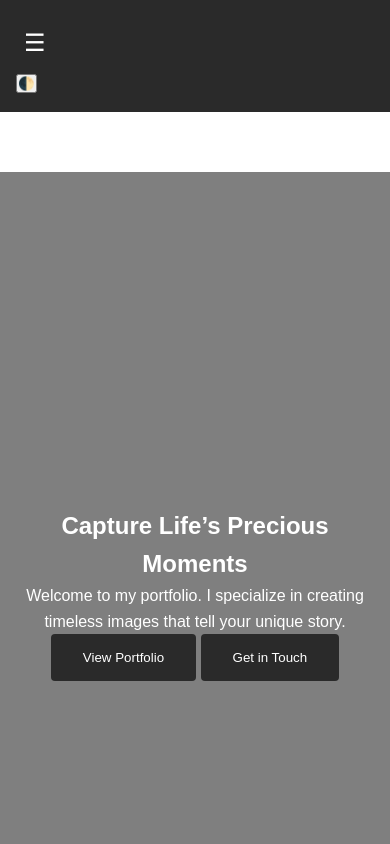
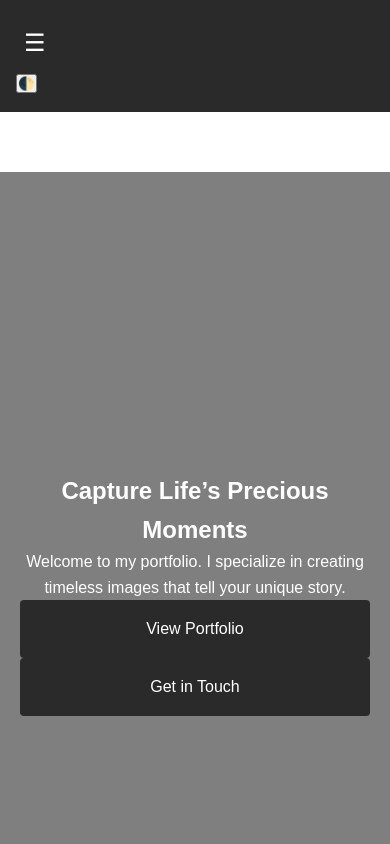
Before and after one commit to praveensaummya/Portfolio_test, a plain HTML site: page index.html in a window 390 px wide. Shown: the top 844 px of the page. Drawn offline with Linux system fonts and the light colour scheme.

Commit message:
buttons improve landing page

```diff
--- a/css/global.css
+++ b/css/global.css
@@ -42,7 +42,9 @@ footer {
     margin-top: 4rem;
 }
 
+/* Modify existing .cta class */
 .cta {
+    display: inline-block;
     padding: 1rem 2rem;
     background: #2a2a2a;
     color: white;
@@ -50,12 +52,21 @@ footer {
     border-radius: 4px;
     cursor: pointer;
     transition: background 0.3s ease;
+    text-decoration: none;
 }
 
-.cta:hover {
-    background: #4a4a4a;
+/* Add mobile responsiveness */
+@media (max-width: 768px) {
+    .cta-buttons {
+        flex-direction: column;
+        align-items: center;
+    }
+
+    .cta {
+        width: 100%;
+        text-align: center;
+    }
 }
-
 @keyframes fadeIn {
     from { opacity: 0; transform: translateY(20px); }
     to { opacity: 1; transform: translateY(0); }
--- a/index.html
+++ b/index.html
@@ -24,8 +24,8 @@
             <h1>Capture Life’s Precious Moments</h1>
             <p>Welcome to my portfolio. I specialize in creating timeless images that tell your unique story.</p>
             <div class="cta-buttons">
-                <button class="cta">View Portfolio</button>
-                <button class="cta">Get in Touch</button>
+                <a href="portfolio.html" class="cta">View Portfolio</a>
+                <a href="contact.html" class="cta">Get in Touch</a>
             </div>
         </div>
     </section>
```
Also changed, not shown: js/main.js (added, +10 -0 lines).
